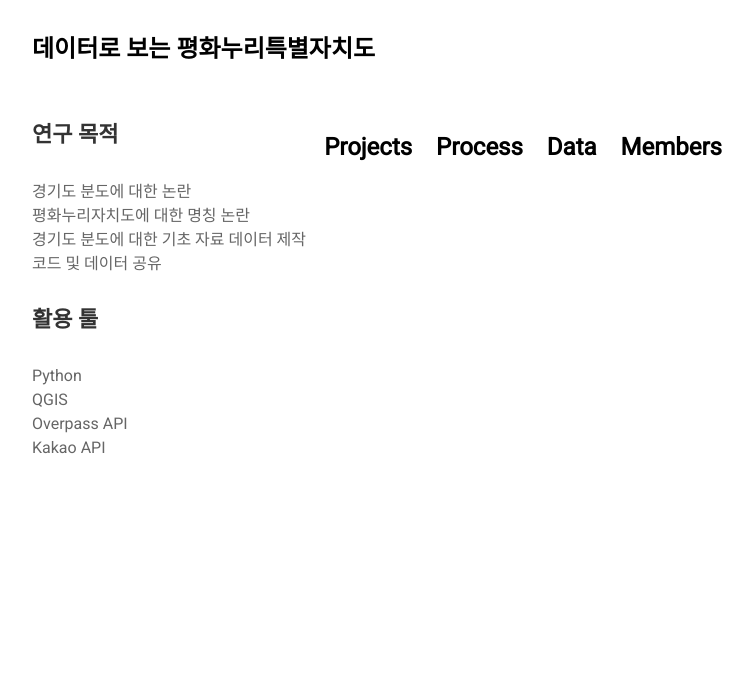
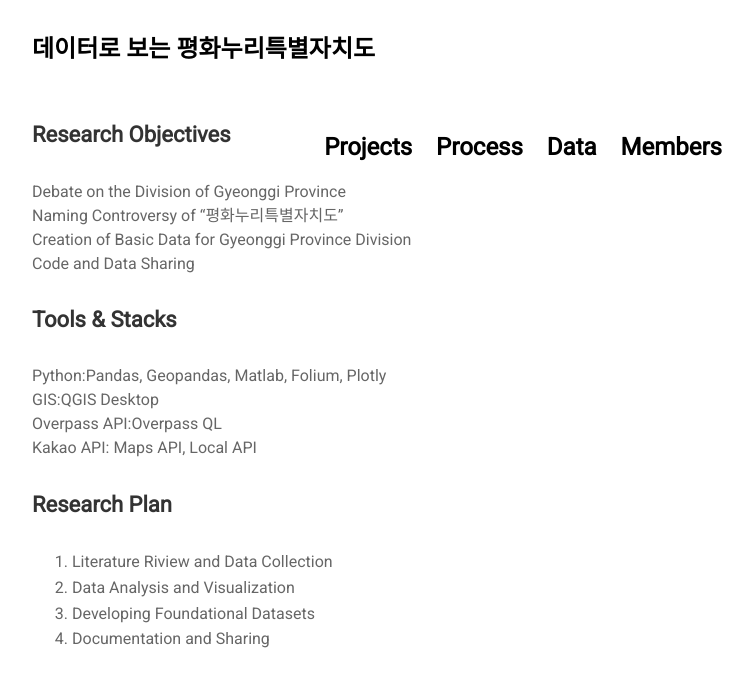
Before and after one commit to jinuew/SICM2002-6, a Jekyll site: the page built from pages/process.md, in a window 1280 px wide. Shown: the top 687 px of the page, without its empty margins (263-1016 px from the left). Built offline with Jekyll 4.4.1, drawn with Linux system fonts in a browser that asks for light colours; nearby versions of some CDN libraries.

Commit message:
Update process.md

```diff
--- a/pages/process.md
+++ b/pages/process.md
@@ -3,14 +3,20 @@ layout: page
 title: Process
 permalink: /blog
 ---
-#### 연구 목적
-경기도 분도에 대한 논란<br>
-평화누리자치도에 대한 명칭 논란<br>
-경기도 분도에 대한 기초 자료 데이터 제작<br>
-코드 및 데이터 공유<br>
+#### Research Objectives
+Debate on the Division of Gyeonggi Province<br>
+Naming Controversy of "평화누리특별자치도"<br>
+Creation of Basic Data for Gyeonggi Province Division<br>
+Code and Data Sharing<br>
 
-#### 활용 툴
-Python<br>
-QGIS<br>
-Overpass API<br>
-Kakao API
+#### Tools & Stacks
+Python:Pandas, Geopandas, Matlab, Folium, Plotly<br>
+GIS:QGIS Desktop<br>
+Overpass API:Overpass QL<br>
+Kakao API: Maps API, Local API
+
+#### Research Plan
+1. Literature Riview and Data Collection<br>
+2. Data Analysis and Visualization<br>
+3. Developing Foundational Datasets<br>
+4. Documentation and Sharing<br>
```
